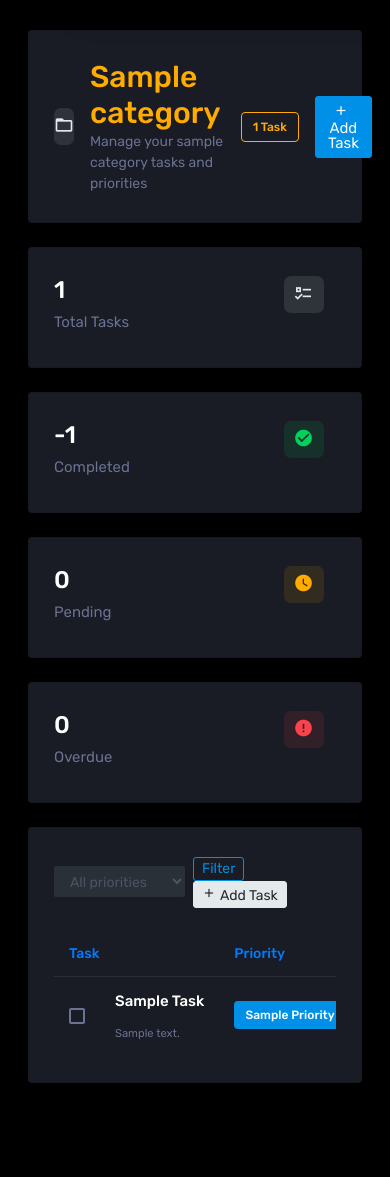
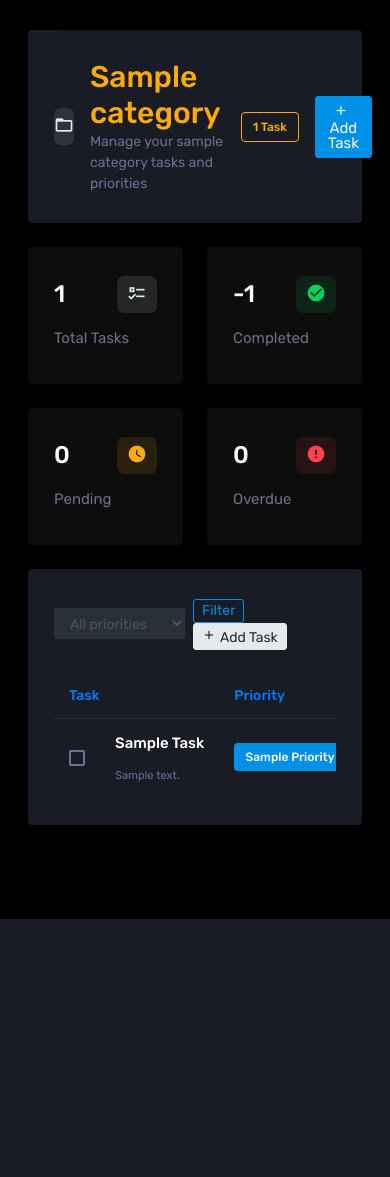
Before and after one commit to Ritvent/hangarin, a Django app: page /task/category/1/ in a window 390 px wide. Shown: the part 70-1247 px from the top of the page. After the commit the page ends 989 px from the top, so only its background shows below. Run offline with Django 5.2, Linux system fonts and the light colour scheme; tables that the repository leaves empty hold one stand-in row (values such as "Sample post"); some libraries are stand-ins or nearby versions.

Commit message:
update category task view

```diff
--- a/projectsite/templates/category_tasks.html
+++ b/projectsite/templates/category_tasks.html
@@ -34,72 +34,60 @@
 </div>
 
 <!-- Task Statistics -->
-<div class="row">
-  <div class="col-md-3 grid-margin stretch-card">
-    <div class="card">
-      <div class="card-body">
-        <div class="row">
-          <div class="col-9">
+<!-- Task Statistics -->
+<div class="row g-3">
+  <div class="col-6 col-md-3 grid-margin stretch-card">
+    <div class="card bg-dark text-light">
+      <div class="card-body d-flex flex-column align-items-start justify-content-between">
+        <div class="d-flex w-100 justify-content-between align-items-center">
           <h3 class="mb-0">{{ tasks.count }}</h3>
-          </div>
-          <div class="col-3">
           <div class="icon icon-box-{{ category_color }}">
             <span class="mdi mdi-format-list-checks icon-item"></span>
           </div>
         </div>
-        </div>
-        <h6 class="text-muted font-weight-normal">Total Tasks</h6>
+        <h6 class="text-muted font-weight-normal mt-3">Total Tasks</h6>
       </div>
     </div>
   </div>
-  <div class="col-md-3 grid-margin stretch-card">
-    <div class="card">
-      <div class="card-body">
-        <div class="row">
-          <div class="col-9">
+
+  <div class="col-6 col-md-3 grid-margin stretch-card">
+    <div class="card bg-dark text-light">
+      <div class="card-body d-flex flex-column align-items-start justify-content-between">
+        <div class="d-flex w-100 justify-content-between align-items-center">
           <h3 class="mb-0">{{ tasks|length|add:"-2" }}</h3>
-          </div>
-          <div class="col-3">
           <div class="icon icon-box-success">
             <span class="mdi mdi-check-circle icon-item"></span>
           </div>
         </div>
-        </div>
-        <h6 class="text-muted font-weight-normal">Completed</h6>
+        <h6 class="text-muted font-weight-normal mt-3">Completed</h6>
       </div>
     </div>
   </div>
-  <div class="col-md-3 grid-margin stretch-card">
-    <div class="card">
-      <div class="card-body">
-        <div class="row">
-          <div class="col-9">
+
+  <div class="col-6 col-md-3 grid-margin stretch-card">
+    <div class="card bg-dark text-light">
+      <div class="card-body d-flex flex-column align-items-start justify-content-between">
+        <div class="d-flex w-100 justify-content-between align-items-center">
           <h3 class="mb-0">{{ tasks|length|add:"-1" }}</h3>
-          </div>
-          <div class="col-3">
           <div class="icon icon-box-warning">
             <span class="mdi mdi-clock icon-item"></span>
           </div>
         </div>
-        </div>
-        <h6 class="text-muted font-weight-normal">Pending</h6>
+        <h6 class="text-muted font-weight-normal mt-3">Pending</h6>
       </div>
     </div>
   </div>
-  <div class="col-md-3 grid-margin stretch-card">
-    <div class="card">
-      <div class="card-body">
-        <div class="row">
-          <div class="col-9">
+
+  <div class="col-6 col-md-3 grid-margin stretch-card">
+    <div class="card bg-dark text-light">
+      <div class="card-body d-flex flex-column align-items-start justify-content-between">
+        <div class="d-flex w-100 justify-content-between align-items-center">
           <h3 class="mb-0">0</h3>
-          </div>
-          <div class="col-3">
           <div class="icon icon-box-danger">
             <span class="mdi mdi-alert-circle icon-item"></span>
           </div>
         </div>
-        </div>
-        <h6 class="text-muted font-weight-normal">Overdue</h6>
+        <h6 class="text-muted font-weight-normal mt-3">Overdue</h6>
       </div>
     </div>
   </div>
@@ -211,7 +199,7 @@
                     {% elif task.status == 'In Progress' %}
                       <span class="badge badge-warning">{{ task.status }}</span>
                     {% else %}
-                      <span class="badge badge-warning" style="opacity: 0.6;">{{ task.status }}</span>
+                      <span class="badge badge-outline-warning">{{ task.status }}</span>
                     {% endif %}
                   </td>
                   <td>
```
Also changed, not shown: projectsite/static/css/responsive.css (added, +180 -0 lines). Lines whose indentation alone changed are shown as unchanged.
